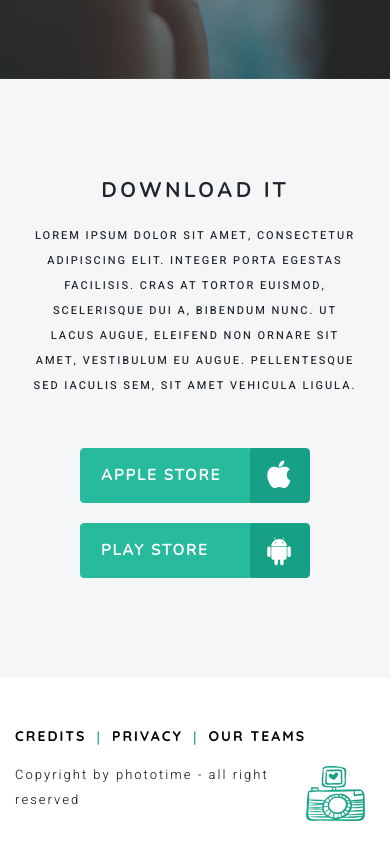
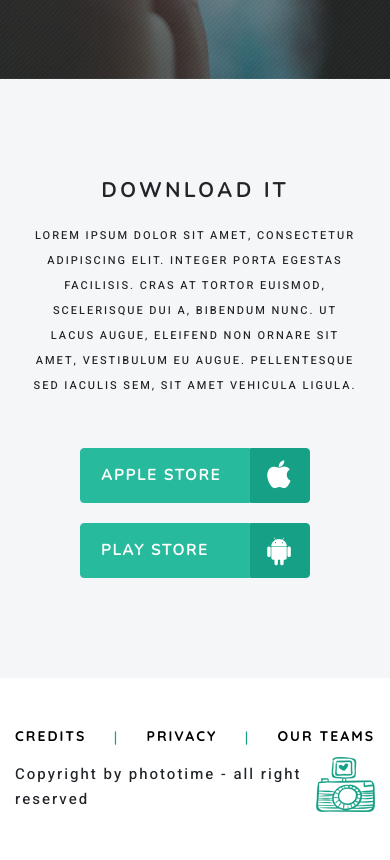
Before and after one commit to serafia/Photoapp, a plain HTML site: page index.html in a window 390 px wide. Shown: the part 3478-4338 px from the top of the page. Drawn offline with nearby package versions, Linux system fonts and the light colour scheme.

Commit message:
Modify style.css

```diff
--- a/style/style.css
+++ b/style/style.css
@@ -303,6 +303,11 @@ header {
 	color: #16a085;
 }
 .footer-text {
+	width: 75%;
+}
+
+.footer-text,
+.footer-text1 {
 	padding-bottom: 0;
 	font-weight: 500;
 	font-size: 15px;
@@ -313,9 +318,6 @@ header {
 
 @media(max-width: 767px) {
 	/* header */
-	header {
-
-	}
 	.navbar {
 		background-color: #000;
 	}
@@ -378,9 +380,21 @@ header {
 	}
 
 	/* footer */
+	.footer {
+		position: relative;
+	}
+	.footer-text1 {
+		width: 80%;
+	}
+	.footer-text {
+		width: 100%;
+	}
 	.footer-img {
-		margin-top: 40px;
-		margin-right: 10px;
+		/*margin-top: 40px;
+		margin-right: 10px;*/
+		position: absolute;
+		right: 15px;
+		bottom: 48px;
 	}
 }
 
@@ -443,9 +457,7 @@ header {
 	.download-header {
 		padding-bottom: 20px;
 	}
+	/* footer */
 
 
 }
-@media(min-width: 993px) {
-
-}
```
